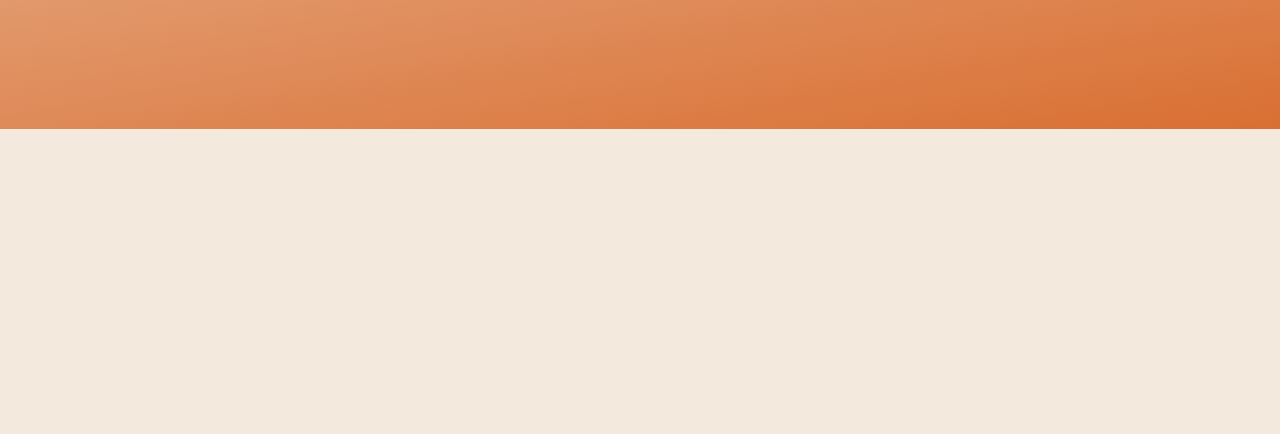
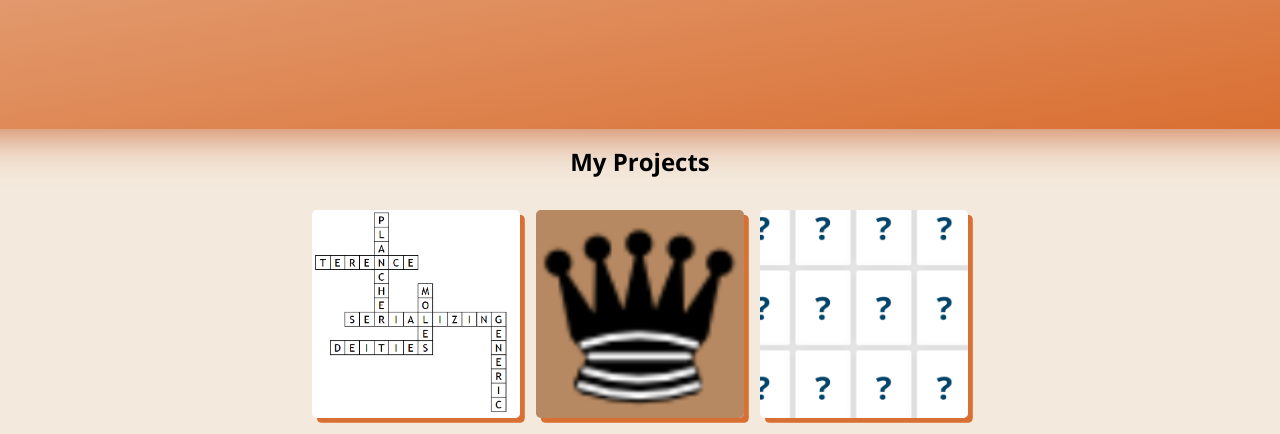
Before and after one commit to clikuki/clikuki.github.io, an Astro site: page / in a window 1280 px wide. Shown: the part 671-1105 px from the top of the page. Before the commit the page ends 800 px from the top, so only its background shows below. Built offline with nearby package versions, Linux system fonts and the light colour scheme; Astro itself is replaced by a stand-in of ours.

Commit message:
projects list implemented

```diff
--- /dev/null
+++ b/src/components/projectItem.astro
@@ -0,0 +1,53 @@
+---
+interface Props {
+	title: string;
+	projectSrc: string;
+	thumbnailSrc: string;
+}
+
+const { title, projectSrc, thumbnailSrc } = Astro.props;
+---
+
+<li>
+	<a href={projectSrc}>
+		<img src={thumbnailSrc} alt={title}>
+		<span>{title}</span>
+	</a>
+</li>
+
+<style>
+	a {
+		display: grid;
+		grid-template-areas: "sole";
+		align-items: center;
+		justify-items: center;
+		width: var(--size, 10rem);
+		aspect-ratio: 1;
+		overflow: hidden;
+		border-radius: .3rem;
+		color: white;
+		text-decoration: none;
+		box-shadow: .3rem .3rem var(--c-dark);
+		isolation: isolate;
+	}
+	img {
+		grid-area: sole;
+		width: 100%;
+		aspect-ratio: 1;
+		z-index: 1;
+		transition: scale 500ms, filter 500ms;
+	}
+	span {
+		grid-area: sole;
+		opacity: 0;
+		z-index: 2;
+		transition: opacity 500ms;
+	}
+	a:hover img {
+		scale: 1.3;
+		filter: brightness(.2);
+	}
+	a:hover span {
+		opacity: 1;
+	}
+</style>
--- /dev/null
+++ b/src/components/projectList.astro
@@ -0,0 +1,36 @@
+---
+import ProjectItem from "./projectItem.astro"
+---
+
+<section>
+	<h2 id="projects">My Projects</h2>
+	<ul>
+		<ProjectItem title="Foo" thumbnailSrc="thumbnails/crossword.png" projectSrc="#" />
+		<ProjectItem title="Bar" thumbnailSrc="thumbnails/chess.png" projectSrc="#" />
+		<ProjectItem title="Baz" thumbnailSrc="thumbnails/concentration.png" projectSrc="#" />
+	</ul>
+</section>
+
+<style>
+	section {
+		box-shadow: inset 0 5rem 3rem -5rem var(--c-darker);
+	}
+
+	h2 {
+		text-align: center;
+		margin: 0;
+		padding: 1rem 0;
+	}
+
+	ul {
+		--size: 13rem;
+		list-style: none;
+		display: grid;
+		grid-template-columns: repeat(auto-fit, var(--size));
+		gap: 1rem;
+		align-items: center;
+		justify-content: center;
+		width: 100%;
+		padding: 0;
+	}
+</style>
--- a/src/pages/index.astro
+++ b/src/pages/index.astro
@@ -1,5 +1,6 @@
 ---
 import Hero from "../components/hero.astro";
+import ProjectList from "../components/projectList.astro";
 ---
 
 <!DOCTYPE html>
@@ -17,6 +18,7 @@ import Hero from "../components/hero.astro";
 </head>
 <body>
 	<Hero />
+	<ProjectList/>
 </body>
 </html>
 
```
